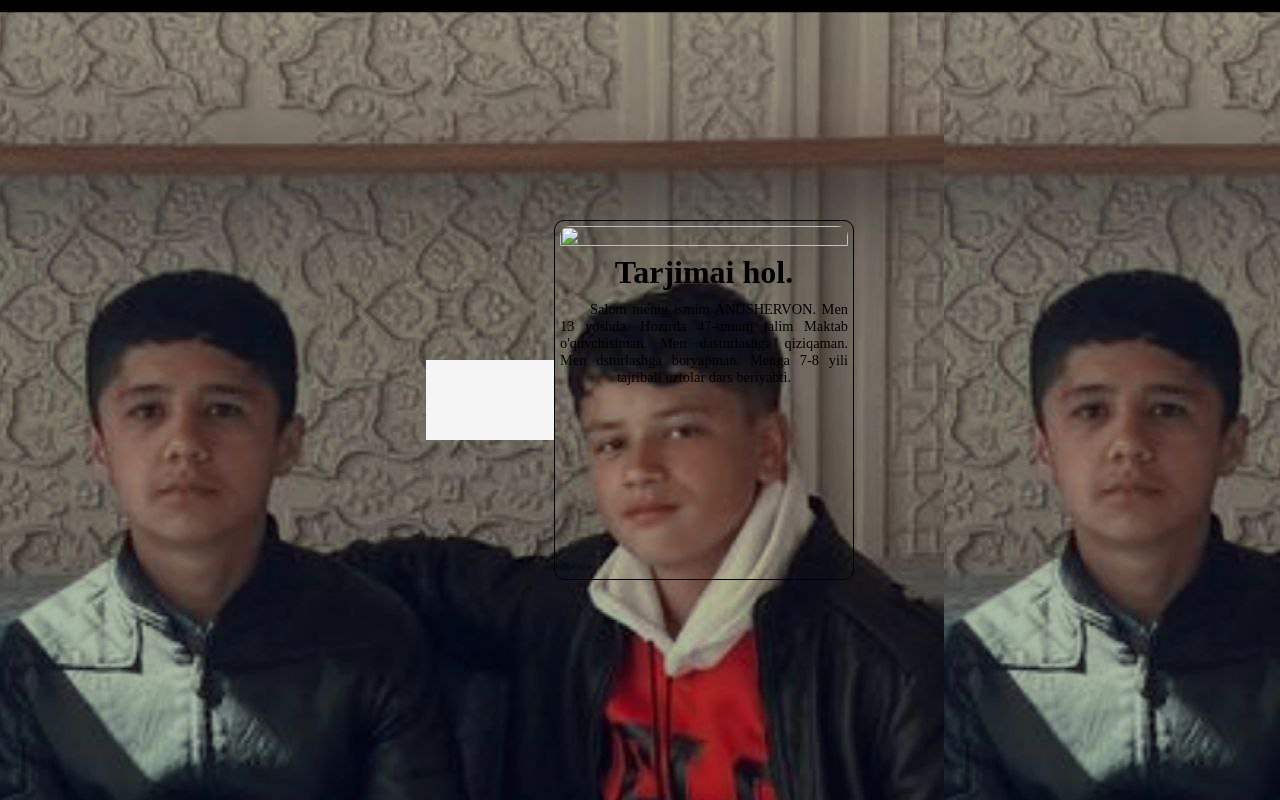
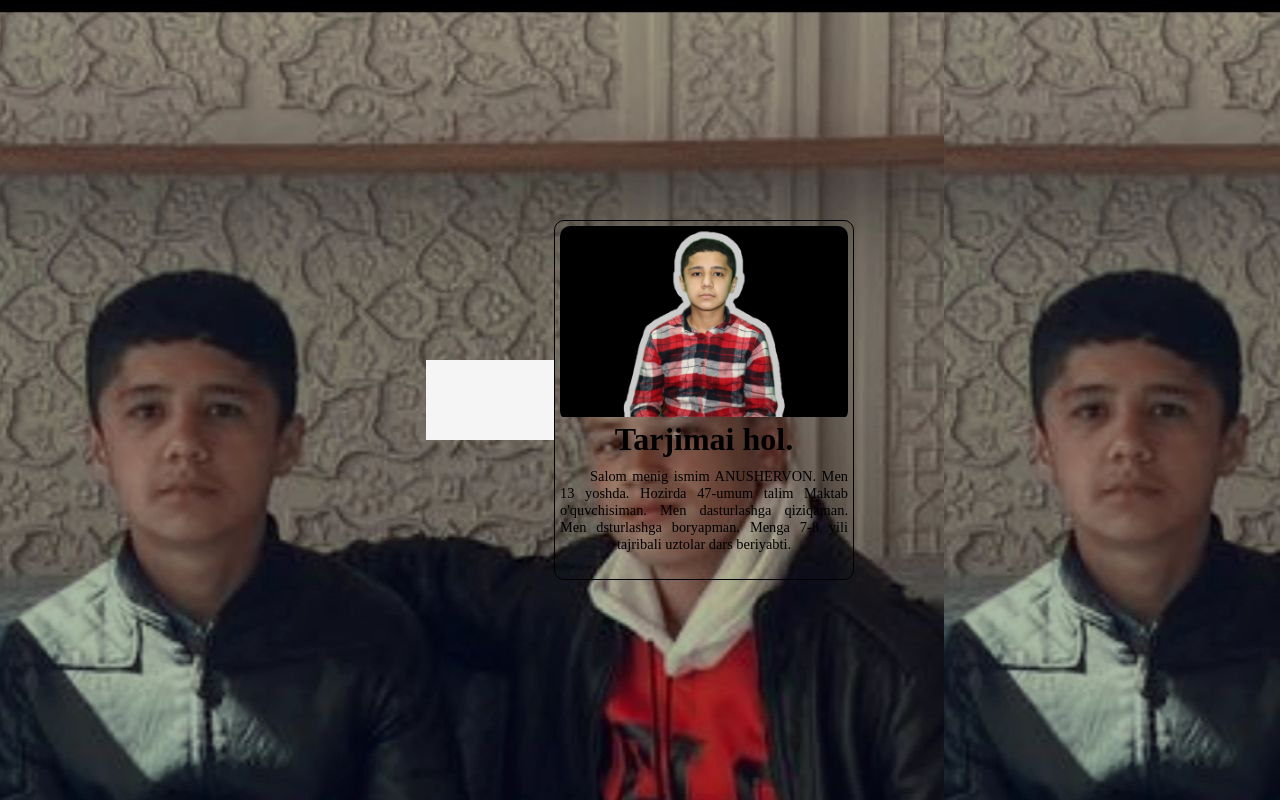
Before and after one commit to BakhtiyorodaAnushervon/B.Anushervon.github.io, a plain HTML site: page index.html in a window 1280 px wide. Drawn offline with Linux system fonts and the light colour scheme.

Commit message:
bosh sahifa

```diff
--- a/index.html
+++ b/index.html
@@ -13,7 +13,7 @@
     <div class="f1">
        <div class="f2">
         <div class="f3_icon">
-             <img src="image.pngimage.pngimage.png" >
+             <img src="rasm.jpg" >
         </div>
         <h1>Tarjimai hol.</h1>
         <p>
```
